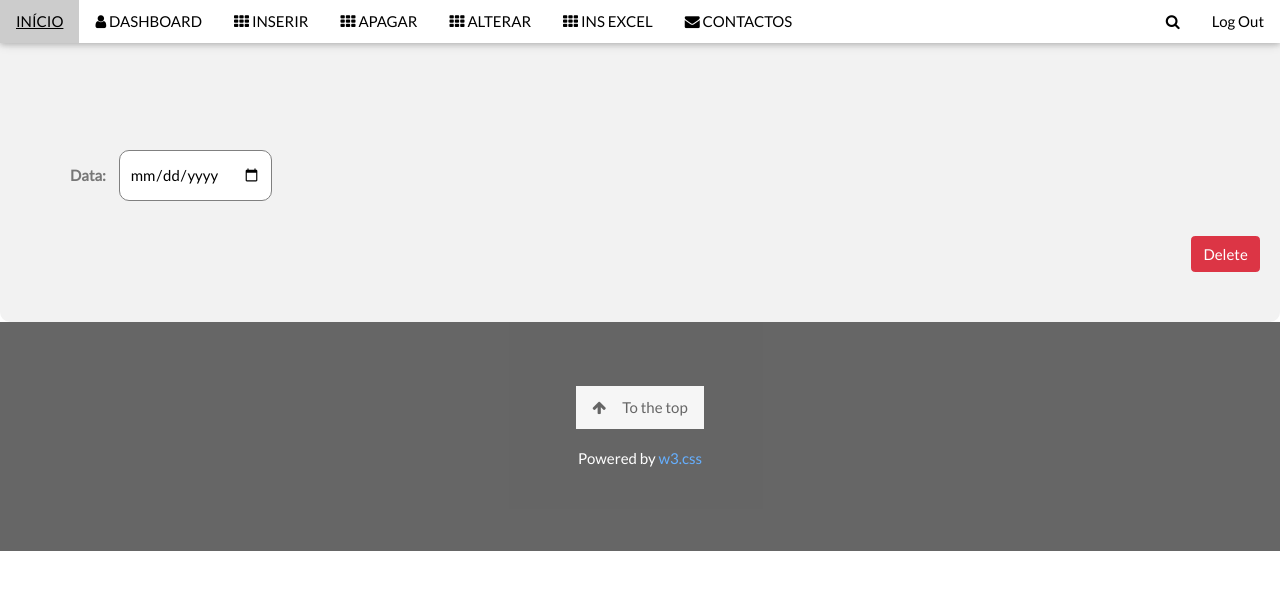
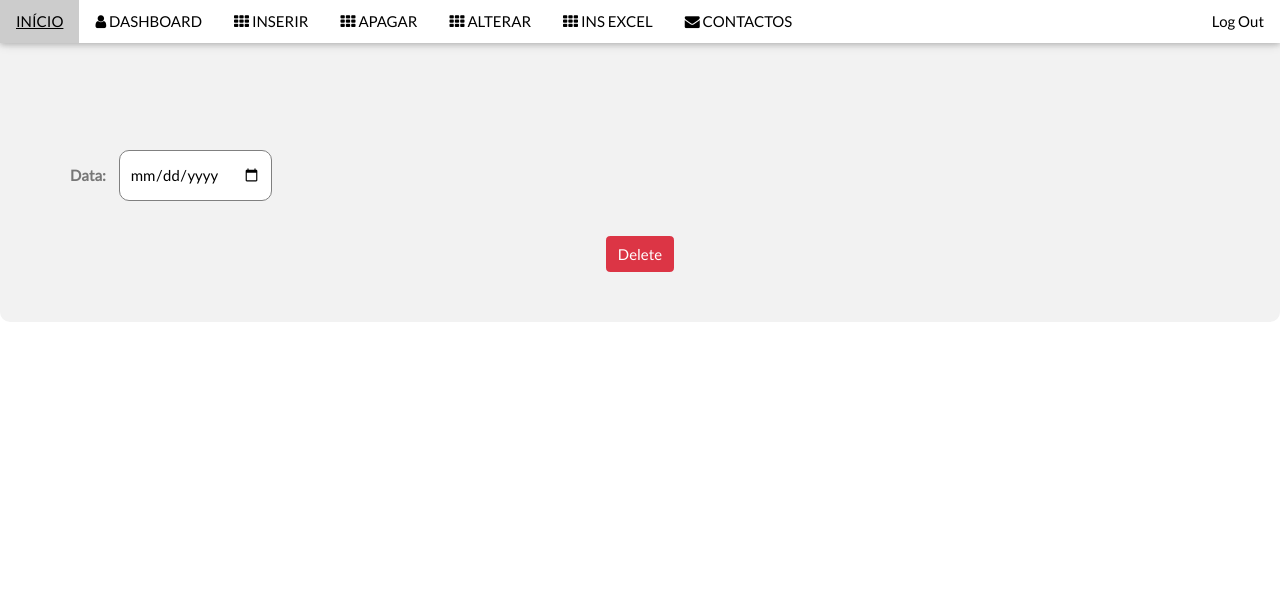
Before and after one commit to Nunomatos7/PECI, a Django app: page /delete_temp/ in a window 1280 px wide. Shown: the top 590 px of the page. Run offline with Django 3.2, Linux system fonts and the light colour scheme; the visitor is signed in with stand-in values (Sample User, id 1); some libraries are stand-ins or nearby versions.

Commit message:
update: fix pages

```diff
--- a/app/personal/views.py
+++ b/app/personal/views.py
@@ -118,11 +118,11 @@ def delete_desova(request):
 
 @login_required
 def ins_excel_temp(request):
-    return render(request, 'ins_excel_temp.html')
+    return render(request, 'ins_excel_temp.html', {})
 
 @login_required
 def ins_excel_desovas(request):
-    return render(request, 'ins_excel_desovas.html',)
+    return render(request, 'ins_excel_desovas.html', {})
 
 @login_required
 def teste(request):
--- a/app/templates/base.html
+++ b/app/templates/base.html
@@ -56,8 +56,8 @@
     <div class="w3-dropdown-hover" >
       <button class="w3-button w3-bar-item w3-button w3-hide-small"  style="color: black; ";><i class="fa fa-th" style="color: black";></i> INS EXCEL</button>
       <div class="w3-dropdown-content w3-bar-block w3-border" style="position: fixed; z-index: 9999;">
-        <a href="% url 'ins_excel_desovas' %}" class="w3-bar-item w3-button">DESOVAS</a>
-        <a href="% url 'ins_excel_temp' %}" class="w3-bar-item w3-button">TEMPERATURAS</a>
+        <a href="{% url 'ins_excel_desovas' %}" class="w3-bar-item w3-button">DESOVAS</a>
+        <a href="{% url 'ins_excel_temp' %}" class="w3-bar-item w3-button">TEMPERATURAS</a>
       </div>
     </div>
     <a href="{% url 'logout' %}" class="w3-bar-item w3-button w3-hide-small w3-right w3-hover-black" style="color: black; ">Log Out</a>
@@ -66,9 +66,6 @@
     {% endif %}
     {% endblock %}
     <a href="{% url 'contacts' %}" class="w3-bar-item w3-button w3-hide-small" style="color: black;"><i class="fa fa-envelope" style="color: black";></i> CONTACTOS</a>
-    <a href="#" class="w3-bar-item w3-button w3-hide-small w3-right w3-hover-black" style="color: black; ";>
-      <i class="fa fa-search" ></i>
-    </a>
   </div>
 
   <!-- Navbar on small screens -->
@@ -76,20 +73,10 @@
     <a href="http://localhost:3000/d/MzEOaNa4k/aquacultura?orgId=1&refresh=5m&from=1009843200000&to=1672617599000" onclick="toggleFunction()"">DASHBOARD</a>
     <a href="{% url 'insert_desovas' %}" class="w3-bar-item w3-button" onclick="toggleFunction()">INSERIR</a>
     <a href="{% url 'contacts' %}" class="w3-bar-item w3-button" onclick="toggleFunction()">CONTACTOS</a>
-    <a href="#" class="w3-bar-item w3-button">PESQUISA</a>
   </div>
 </div>
 
     {% block base %}{% endblock base %}
-
-
-<!-- Footer -->
-<footer class="w3-center w3-black w3-padding-64 w3-opacity w3-hover-opacity-off">
-  <a href="" class="w3-button w3-light-grey"><i class="fa fa-arrow-up w3-margin-right"></i>To the top</a>
-  <div class="w3-xlarge w3-section">
-  </div>
-  <p>Powered by <a href="https://www.w3schools.com/w3css/default.asp" title="W3.CSS" target="_blank" class="w3-hover-text-green">w3.css</a></p>
-</footer>
 
 <script>
 // Modal Image Gallery
--- a/app/templates/delete_temp.html
+++ b/app/templates/delete_temp.html
@@ -16,7 +16,7 @@
       <form method="POST" style="padding-top: 150px; padding-bottom: 50px;"">
         {% csrf_token %}
         {{ form.as_p }}
-        <div style="text-align: right;">
+        <div style="text-align: center;">
           <button type="submit" class="btn btn-danger">Delete</button>
         </div>
       </form>
```
Also changed, not shown: app/templates/ins_excel_desovas.html (+2 -8 lines), app/templates/ins_excel_temp.html (+0 -7 lines).
